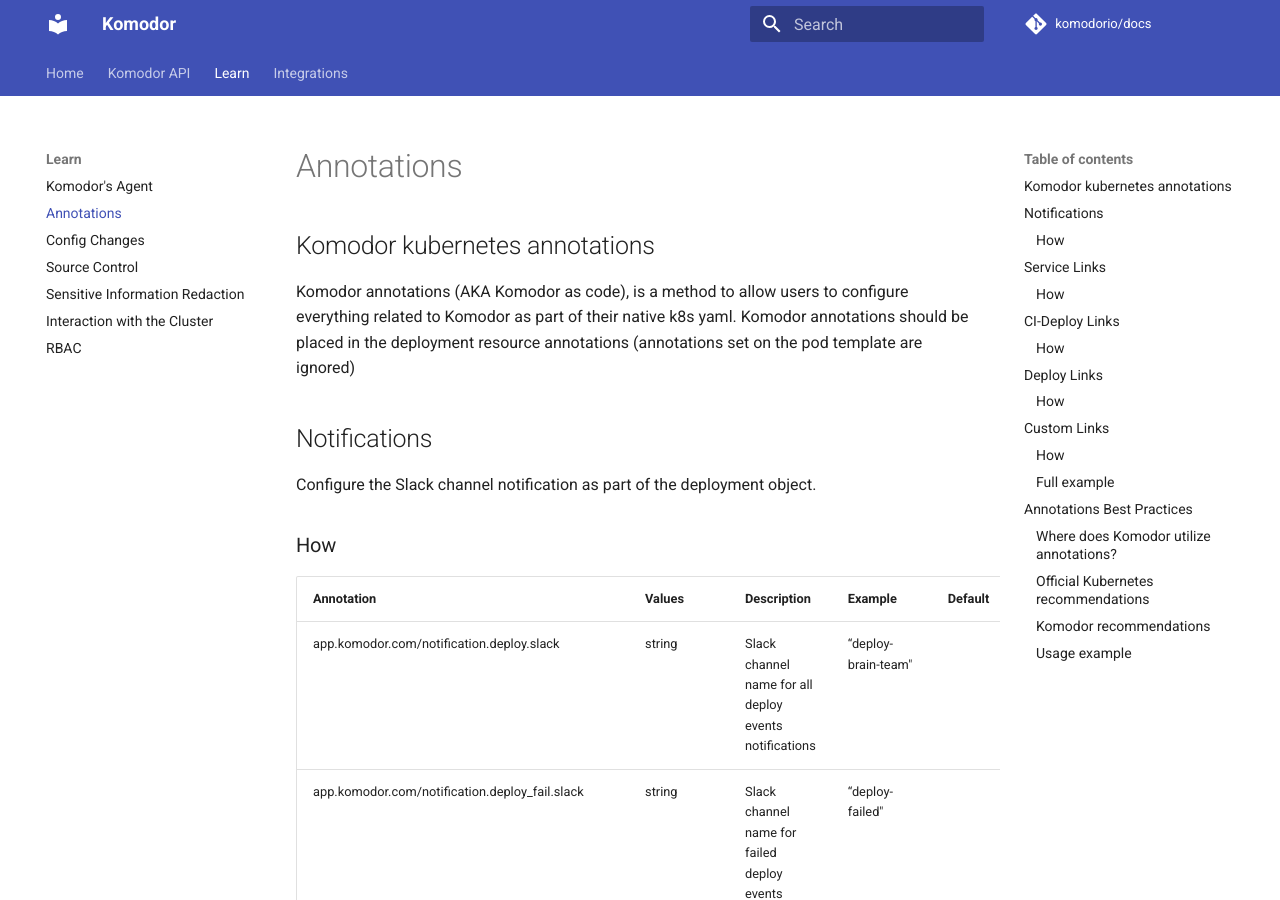
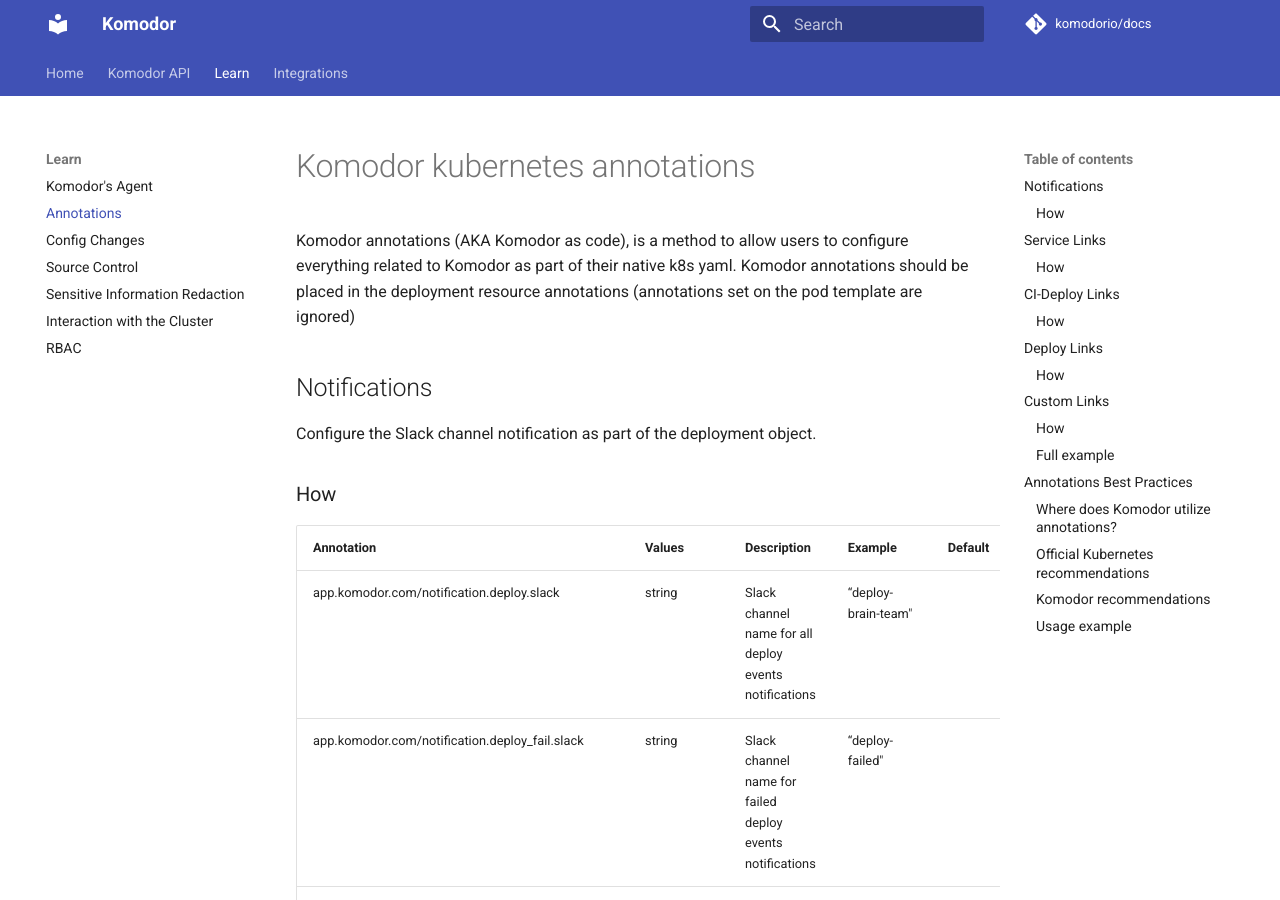
Before and after one commit to komodorio/docs, an MkDocs documentation site: the page built from docs/Learn/Annotations.md, in a window 1280 px wide and 900 px high. Built offline with MkDocs 1.6.1 and Material for MkDocs 9.7.7, drawn with Linux system fonts in a browser that asks for light colours; comment, search, counter and statistics services are not loaded.

Commit message:
Update Annotations.md
missed heading format error

```diff
--- a/docs/Learn/Annotations.md
+++ b/docs/Learn/Annotations.md
@@ -1,4 +1,4 @@
-## Komodor kubernetes annotations
+# Komodor kubernetes annotations
 
 Komodor annotations (AKA Komodor as code), is a method to allow users to configure everything related to Komodor as part of their native k8s yaml.
 Komodor annotations should be placed in the deployment resource annotations (annotations set on the pod template are ignored)
```
